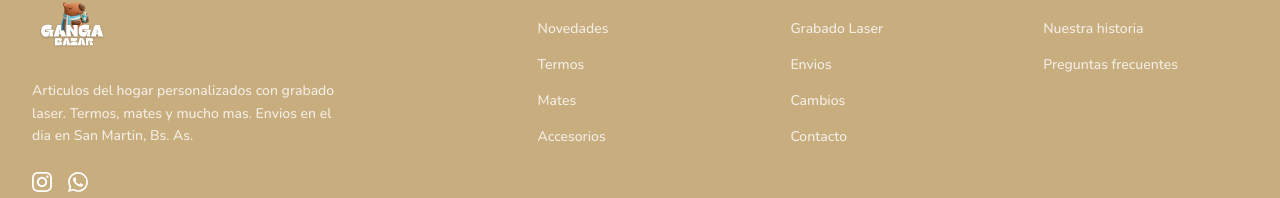
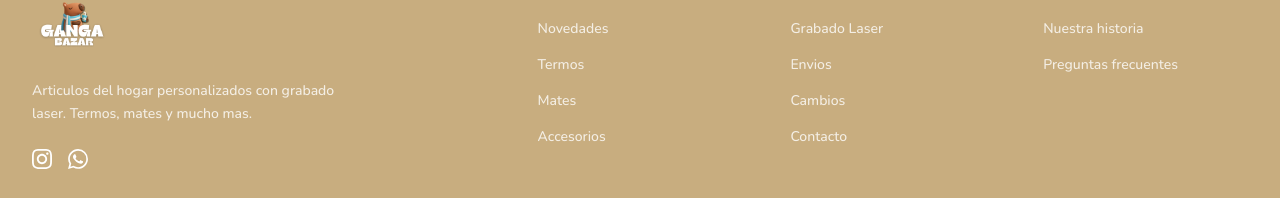
Before and after one commit to clientesweb/gangabazar, a Next.js app: page / in a window 1280 px wide. Shown: the part 5750-5948 px from the top of the page. Built offline with nearby package versions, Linux system fonts and the light colour scheme; no server answers; the database is empty.

Commit message:
Update footer description text
Removed the phrase 'Envios en el dia en San Martin, Bs. As.' from the footer description.

```diff
--- a/components/footer.tsx
+++ b/components/footer.tsx
@@ -35,7 +35,7 @@ export function Footer() {
               className="h-16 w-auto sm:h-20"
             />
             <p className="mt-4 max-w-xs text-sm font-medium leading-relaxed text-[#FFFFFF]/80">
-              Articulos del hogar personalizados con grabado laser. Termos, mates y mucho mas. Envios en el dia en San Martin, Bs. As.
+              Articulos del hogar personalizados con grabado laser. Termos, mates y mucho mas.
             </p>
             <div className="mt-6 flex gap-4">
               <Link
```
